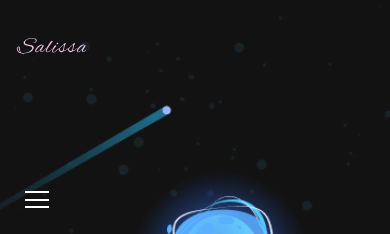
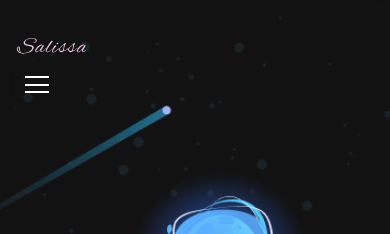
Before and after one commit to Salissa4/Salissa, a React (Create React App) app: page / in a window 390 px wide. Shown: the top 234 px of the page. Built offline with nearby package versions, Linux system fonts and the light colour scheme.

Commit message:
nav bar responsiveness, href projects bug fix

```diff
--- a/src/App.css
+++ b/src/App.css
@@ -85,7 +85,7 @@
 /***Header Img***/
 .header-img {
   max-width: 22%;
-  padding-bottom: 125px;
+  padding-bottom: 10px;
   height: auto;
 }
 
--- a/src/components/NavBar.js
+++ b/src/components/NavBar.js
@@ -44,7 +44,7 @@
             <Nav className='ms-auto'>
               <Nav.Link href='#home' className={activeLink === 'home' ? 'active navbar-link' : 'navbar-link'} onClick={() => onUpdateActiveLink('home')}>Home</Nav.Link>
               <Nav.Link href='#skills' className={activeLink === 'skills' ? 'active navbar-link' : 'navbar-link'} onClick={() => onUpdateActiveLink('skills')}>Skills</Nav.Link>
-              <Nav.Link href='#projects' className={activeLink === 'projects' ? 'active navbar-link' : 'navbar-link'} onClick={() => onUpdateActiveLink('projects')}>Projects</Nav.Link>
+              <Nav.Link href='#project' className={activeLink === 'projects' ? 'active navbar-link' : 'navbar-link'} onClick={() => onUpdateActiveLink('projects')}>Projects</Nav.Link>
               <Nav.Link href={Pdf}className={activeLink === 'resume' ? 'active navbar-link' : 'navbar-link'} onClick={() => onUpdateActiveLink('resume')}>Resume</Nav.Link>
             </Nav>
             <span className='navbar-text' >
```
